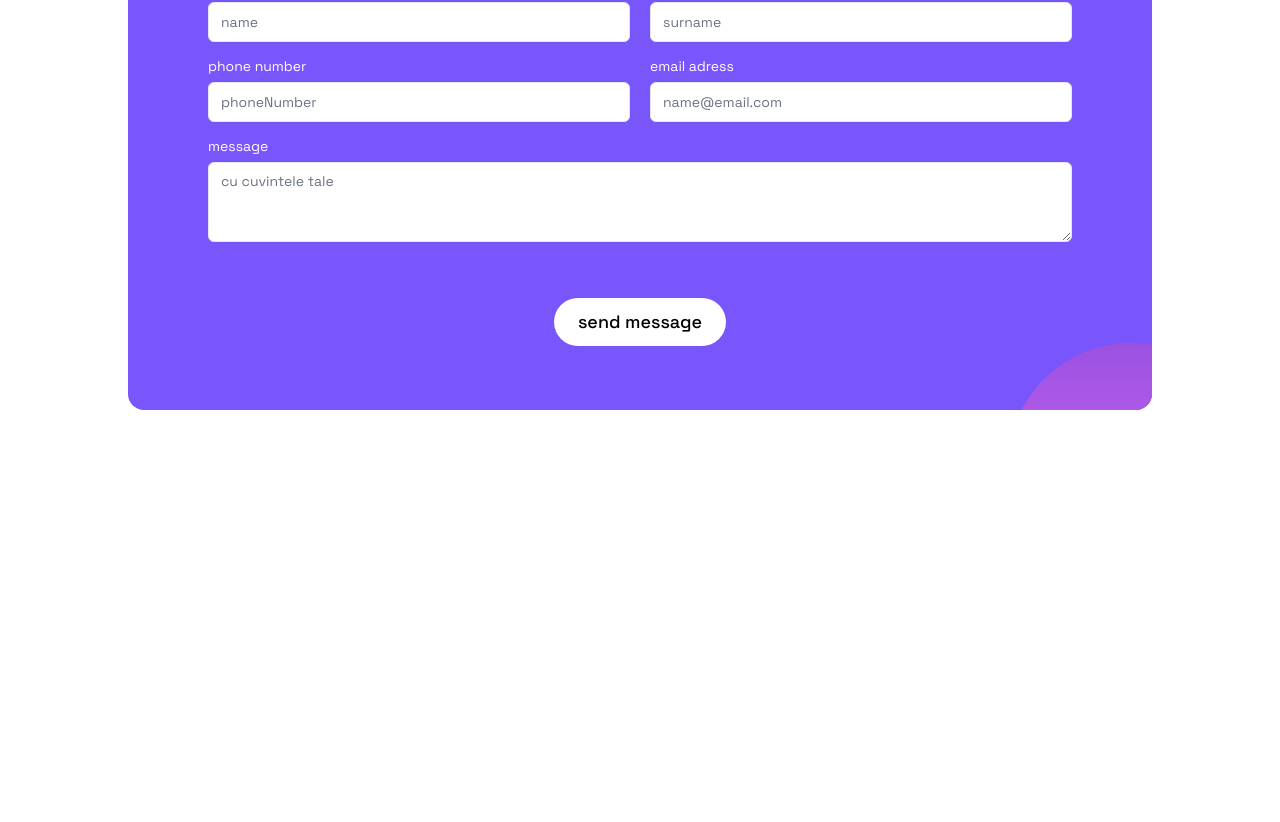
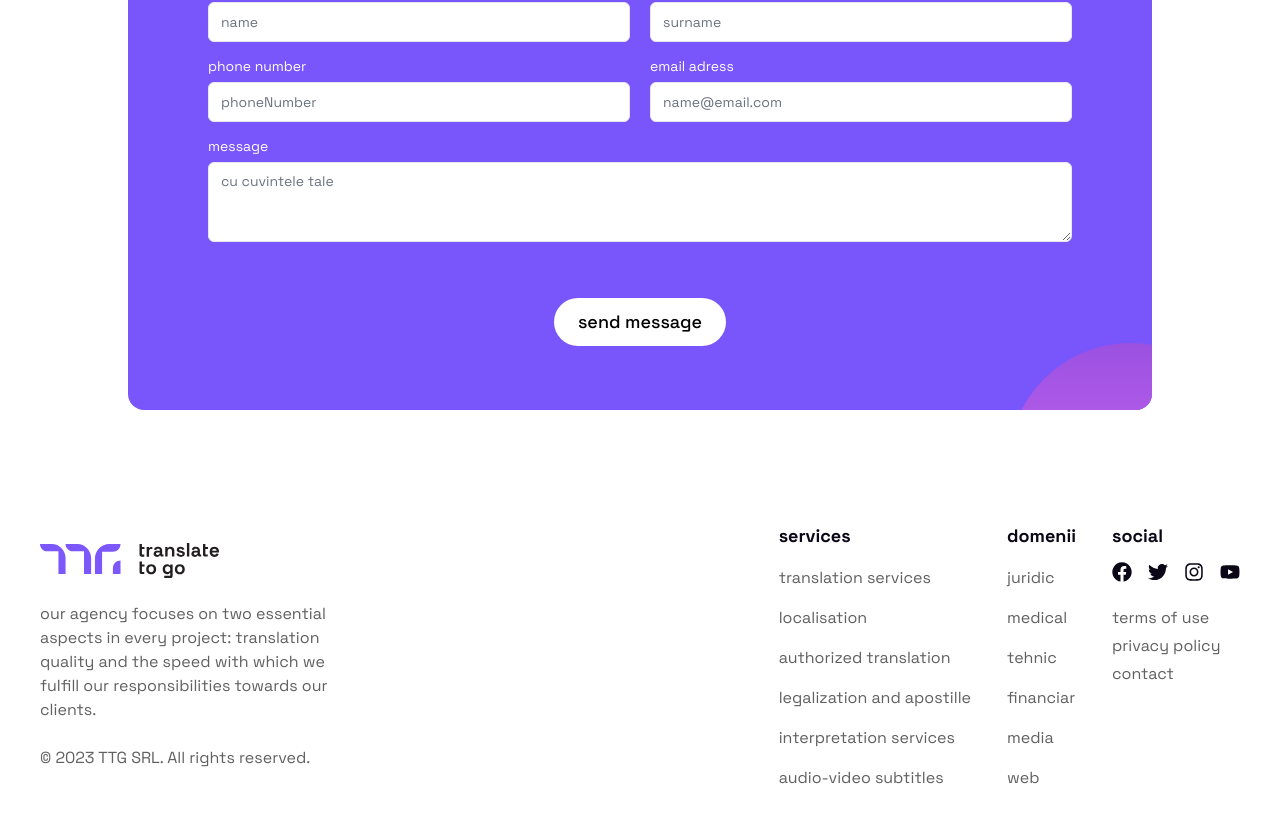
Before and after one commit to tarifalhasan/ttg, a Next.js app: page /en in a window 1280 px wide. Shown: the part 4769-5591 px from the top of the page. Before the commit the page ends 5243 px from the top, so only its background shows below. Built offline with nearby package versions, Linux system fonts and the light colour scheme.

Commit message:
footer added

```diff
--- a/languages/en.json
+++ b/languages/en.json
@@ -221,5 +221,18 @@
     "field4": "email adress ",
     "field5": "message ",
     "btnText": "send message"
-  }
+  },
+  "footer": {
+    "description": "our agency focuses on two essential aspects in every project: translation quality and the speed with which we fulfill our responsibilities towards our clients.",
+
+    "servicesTitle": "services"
+  },
+  "footerServices": [
+    "translation services",
+    "localisation",
+    "authorized translation",
+    "legalization and apostille",
+    "interpretation services",
+    "audio-video subtitles"
+  ]
 }
--- a/languages/ro.json
+++ b/languages/ro.json
@@ -231,5 +231,17 @@
     "field4": "mesaj",
     "field5": "message ",
     "btnText": "trimite mesajul"
-  }
+  },
+  "footer": {
+    "description": "agenția noastră se concentrează pe două aspecte esențiale în orice proiect: calitatea traducerii și rapiditatea cu care ne achităm de responsabilități față de clienții noștri.",
+    "servicesTitle": "servicii"
+  },
+  "footerServices": [
+    "servicii de traducere ",
+    "localizare",
+    "traducere autorizata ",
+    "legalizare si apostilare",
+    "interpretariat",
+    "subtitrari audio-video"
+  ]
 }
--- a/package.json
+++ b/package.json
@@ -24,6 +24,7 @@
     "react-dom": "^18",
     "react-fast-marquee": "^1.6.4",
     "react-hook-form": "^7.51.0",
+    "react-icons": "^5.0.1",
     "tailwind-merge": "^2.2.1",
     "tailwindcss-animate": "^1.0.7",
     "useMediaQuery": "link:@mui/material/useMediaQuery",
--- a/src/app/[locale]/page.tsx
+++ b/src/app/[locale]/page.tsx
@@ -1,6 +1,7 @@
 import AboutUs from "@/components/pages/home/AboutUs";
 import Collaborators from "@/components/pages/home/Collaborators";
 import ContactUs from "@/components/pages/home/ContactUs";
+import Footer from "@/components/pages/home/Footer";
 import Hero from "@/components/pages/home/Hero";
 import KeyBenefits from "@/components/pages/home/KeyBenefits";
 import OurMission from "@/components/pages/home/OurMission";
@@ -28,6 +29,7 @@ export default function Index() {
         data={messages.testimonialsData as unknown as ITestimonial[]}
       />
       <ContactUs />
+      <Footer />
     </>
   );
 }
--- /dev/null
+++ b/src/components/pages/home/Footer.tsx
@@ -0,0 +1,90 @@
+import { useMessages, useTranslations } from "next-intl";
+import Image from "next/image";
+import Link from "next/link";
+import { FaFacebook, FaInstagram, FaTwitter, FaYoutube } from "react-icons/fa";
+
+const Footer = () => {
+  const message = useMessages();
+  const t = useTranslations("footer");
+  const SDATA = message.footerServices as unknown as any[];
+  return (
+    <footer className="   px-4 sm:px-4 py-12 lg:px-10 2xl:container 2xl:px-10 flex justify-between flex-col lg:flex-row  lg:items-center">
+      <div className=" space-y-6  lg:max-w-72 flex flex-col justify-between">
+        <div className=" space-y-6">
+          <Link href={"/"}>
+            <Image src={"/images/logo.svg"} alt="ttr" width={179} height={34} />
+          </Link>
+          <p className=" text-base font-normal text-[#606060]">
+            {t("description")}
+          </p>
+        </div>
+        <p className=" text-base font-normal text-[#606060]">
+          © 2023 TTG SRL. All rights reserved.
+        </p>
+      </div>
+      <div className=" gap-9 flex  flex-col  md:flex-row md:items-start">
+        <div>
+          <h3 className=" text-lg font-bold">{t("servicesTitle")}</h3>
+          <ul className=" pt-4 space-y-4">
+            {SDATA.map((data, index) => (
+              <li key={index} className=" text-base font-normal text-[#606060]">
+                {data}
+              </li>
+            ))}
+          </ul>
+        </div>
+        <div>
+          <h3 className=" text-lg font-bold">domenii</h3>
+          <ul className=" pt-4 space-y-4">
+            <li className=" text-base font-normal text-[#606060]">juridic</li>
+            <li className=" text-base font-normal text-[#606060]">medical</li>
+            <li className=" text-base font-normal text-[#606060]">tehnic</li>
+            <li className=" text-base font-normal text-[#606060]">financiar</li>
+            <li className=" text-base font-normal text-[#606060]">media</li>
+            <li className=" text-base font-normal text-[#606060]">web</li>
+          </ul>
+        </div>
+        <div className="  h-full">
+          <h3 className=" text-lg font-bold">social</h3>
+          <div className=" h-full flex flex-col justify-between">
+            <ul className=" pt-3 flex items-center  gap-4">
+              <li>
+                <Link href={"/"} target="_blank">
+                  <FaFacebook className=" w-5 h-5 hover:text-primary  transition-all duration-700" />
+                </Link>
+              </li>
+              <li>
+                <Link href={"/"} target="_blank">
+                  <FaTwitter className=" w-5 h-5 hover:text-primary  transition-all duration-700" />
+                </Link>
+              </li>
+              <li>
+                <Link href={"/"} target="_blank">
+                  <FaInstagram className=" w-5 h-5 hover:text-primary  transition-all duration-700" />
+                </Link>
+              </li>
+              <li>
+                <Link href={"/"} target="_blank">
+                  <FaYoutube className=" w-5 h-5 hover:text-primary  transition-all duration-700" />
+                </Link>
+              </li>
+            </ul>
+            <ul className=" pt-6 space-y-1">
+              <li className=" text-base font-normal text-[#606060]">
+                <Link href={"/"}>terms of use</Link>
+              </li>
+              <li className=" text-base font-normal text-[#606060]">
+                <Link href={"/"}>privacy policy</Link>
+              </li>{" "}
+              <li className=" text-base font-normal text-[#606060]">
+                <Link href={"/"}>contact</Link>
+              </li>
+            </ul>
+          </div>
+        </div>
+      </div>
+    </footer>
+  );
+};
+
+export default Footer;
```
Also changed, not shown: 1 other file (tests, documents, lock files or other folders).
